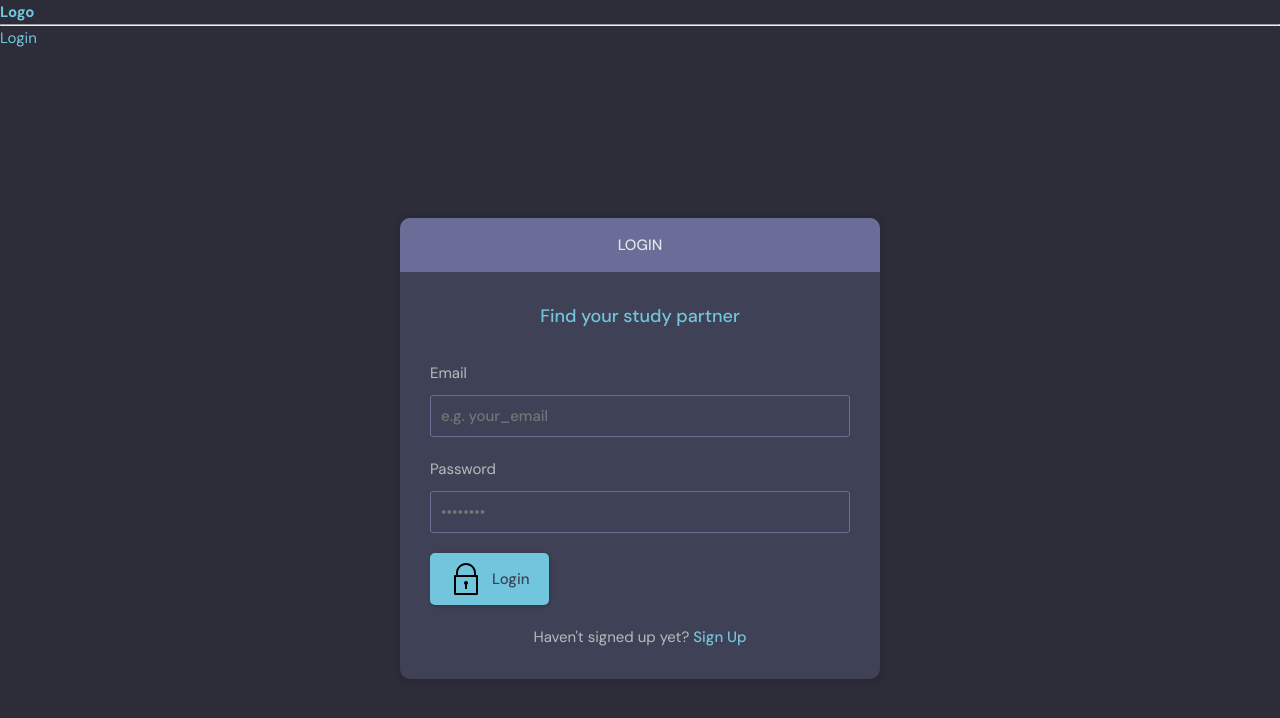
After one commit to Vignesh21J/Study_Made_Simple, a Django app: template base/templates/base/login.html in a window 1280 px wide. The commit adds this page. Shown: the top 718 px of the page. Run offline with Django 5.2, Linux system fonts and the light colour scheme; the template is opened without the code that fills it, so the values that code supplies are empty.

Commit message:
feat: added login and logout functionalities

```diff
--- /dev/null
+++ b/base/templates/base/login.html
@@ -0,0 +1,66 @@
+{% extends "main.html" %}
+
+{% block content %}
+
+    <main class="auth layout">
+        <div class="container">
+            <div class="layout__box">
+
+                <div class="layout__boxHeader">
+                    <div class="layout__boxTitle">
+                        <h3>Login</h3>
+                    </div>
+                </div>
+
+                <div class="layout__body">
+
+                    <h2 class="auth__tagline">Find your study partner</h2>
+
+                    <form class="form" method="POST" action="">
+                        {% csrf_token %}
+
+                        <div class="form__group">
+                            <label for="email">Email</label>
+                            <input id="email" name="email" type="email" placeholder="e.g. your_email" required />
+                        </div>
+
+                        <div class="form__group">
+                            <label for="password">Password</label>
+                            <input
+                                id="password"
+                                name="password"
+                                type="password"
+                                placeholder="&bull;&bull;&bull;&bull;&bull;&bull;&bull;&bull;"
+                            />
+                        </div>
+
+                        <button class="btn btn--main" type="submit">
+                            <svg
+                                version="1.1"
+                                xmlns="http://www.w3.org/2000/svg"
+                                width="32"
+                                height="32"
+                                viewBox="0 0 32 32"
+                            >
+                                <title>lock</title>
+                                <path
+                                    d="M27 12h-1v-2c0-5.514-4.486-10-10-10s-10 4.486-10 10v2h-1c-0.553 0-1 0.447-1 1v18c0 0.553 0.447 1 1 1h22c0.553 0 1-0.447 1-1v-18c0-0.553-0.447-1-1-1zM8 10c0-4.411 3.589-8 8-8s8 3.589 8 8v2h-16v-2zM26 30h-20v-16h20v16z"
+                                ></path>
+                                <path
+                                    d="M15 21.694v4.306h2v-4.306c0.587-0.348 1-0.961 1-1.694 0-1.105-0.895-2-2-2s-2 0.895-2 2c0 0.732 0.413 1.345 1 1.694z"
+                                ></path>
+                            </svg>
+
+                            Login
+                        </button>
+                    </form>
+
+                    <div class="auth__action" style="margin-top: 2rem;">
+                        <p>Haven't signed up yet? <a href="{% url 'register-user' %}" class="btn btn--link">Sign Up</a> </p>
+                    </div>
+                </div>
+            </div>
+        </div>
+
+    </main>
+{% endblock content %}
--- a/base/templates/base/register.html
+++ b/base/templates/base/register.html
@@ -82,7 +82,7 @@
 
                                 <div class="auth__action">
                                     <p>Already have an account?</p>
-
+                                    <a href="{% url 'login-user' %}" class="btn btn--link">LogIn</a>
                                 </div>
                             </div>
 
--- a/base/urls.py
+++ b/base/urls.py
@@ -4,4 +4,7 @@ from . import views
 
 urlpatterns = [
     path('register/', views.RegisterUser, name='register-user'),
+    path('login/', views.LoginUser, name='login-user'),
+
+    path('logout/', views.LogoutUser, name='logout-user'),
 ]
--- a/templates/main.html
+++ b/templates/main.html
@@ -5,7 +5,7 @@
     <meta name="viewport" content="width=device-width, initial-scale=1.0">
 
     {% load static %}
-    <link rel="stylesheet" href="{% static 'favicon.png' %}" type="image/x-icon">
+    <link rel="shortcut icon" href="{% static 'favicon.png' %}" type="image/x-icon">
     <link rel="stylesheet" href="{% static 'css/style.css' %}">
 
     <title>StudyMadeSimple</title>
--- a/templates/navbar.html
+++ b/templates/navbar.html
@@ -2,3 +2,9 @@
     <h1>Logo</h1>
 </a>
 <hr>
+
+{% if request.user.is_authenticated %}
+    <a href="{% url 'logout-user' %}">Logout</a>
+{% else %}
+    <a href="{% url 'login-user' %}">Login</a>
+{% endif %}
```
Also changed, not shown: base/views.py (+39 -1 lines).
